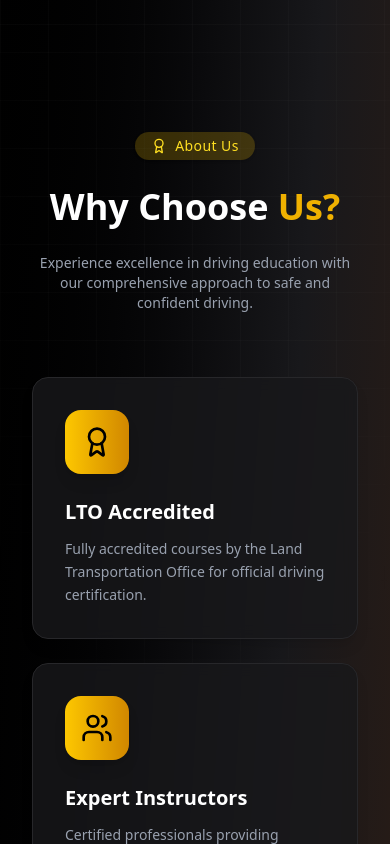
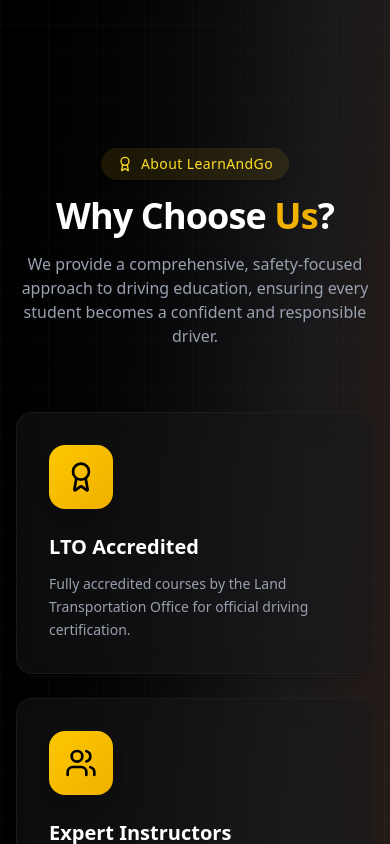
Before and after one commit to Wendel999-code/LearnAndGo, a Next.js app: page / in a window 390 px wide. Shown: the part 1020-1864 px from the top of the page. Built offline with nearby package versions, Linux system fonts and the light colour scheme; no server answers; the database is empty.

Commit message:
add sweep animation

```diff
--- a/src/app/landing/About.tsx
+++ b/src/app/landing/About.tsx
@@ -1,14 +1,14 @@
 "use client";
 
-import { Users, Award, Calendar, Shield } from "lucide-react";
-import { motion } from "framer-motion";
-import type { Variants } from "framer-motion";
+import React from "react";
+import { Users, Award, Shield } from "lucide-react";
+import { motion, Variants } from "framer-motion";
 
 const cardVariants: Variants = {
-  hidden: { opacity: 0, y: 40 },
+  hidden: { opacity: 0, x: -50 },
   visible: (i: number) => ({
     opacity: 1,
-    y: 0,
+    x: 0,
     transition: {
       delay: i * 0.15,
       duration: 0.6,
@@ -16,11 +16,33 @@ const cardVariants: Variants = {
     },
   }),
   hover: {
-    y: -8,
+    scale: 1.05,
+    y: -10,
     transition: {
       type: "spring",
       stiffness: 300,
-      damping: 20,
+      damping: 15,
+    },
+  },
+};
+
+const textContainerVariants: Variants = {
+  hidden: { opacity: 0 },
+  visible: {
+    opacity: 1,
+    transition: { staggerChildren: 0.05, delayChildren: 0.2 },
+  },
+};
+
+const textCharVariants: Variants = {
+  hidden: { opacity: 0, y: 20 },
+  visible: {
+    opacity: 1,
+    y: 0,
+    transition: {
+      type: "spring",
+      stiffness: 120,
+      damping: 12,
     },
   },
 };
@@ -38,69 +60,82 @@ function About() {
       desc: "Certified professionals providing personalized guidance throughout your learning journey.",
     },
     {
-      icon: Calendar,
-      title: "Flexible Scheduling",
-      desc: "Convenient booking system that adapts to your lifestyle and availability.",
-    },
-    {
       icon: Shield,
       title: "Safety First",
       desc: "Modern vehicles and comprehensive training with proven safety-focused methods.",
     },
   ];
 
+  const title = "Why Choose Us?";
+
   return (
-    <section id="about" className="relative min-h-screen overflow-hidden ">
-      {/* Subtle Background Grid */}
-      <div className="absolute inset-0 bg-[linear-gradient(to_right,#8080800a_1px,transparent_1px),linear-gradient(to_bottom,#8080800a_1px,transparent_1px)] bg-[size:3rem_3rem] [mask-image:radial-gradient(ellipse_60%_50%_at_50%_0%,#000_70%,transparent_110%)]" />
-
-      <div className="container mx-auto px-8 py-20 lg:py-28">
+    <section
+      id="about"
+      className="relative w-full min-h-screen overflow-hidden flex items-center justify-center"
+    >
+      <div className="container relative mx-auto px-4 sm:px-6 lg:px-8 py-24 sm:py-32">
+        <div className="absolute inset-0 bg-[linear-gradient(to_right,#8080800a_1px,transparent_1px),linear-gradient(to_bottom,#8080800a_1px,transparent_1px)] bg-[size:3rem_3rem]" />
         {/* Header */}
         <motion.div
-          initial={{ opacity: 0, y: 20 }}
-          whileInView={{ opacity: 1, y: 0 }}
-          viewport={{ once: true }}
-          transition={{ duration: 0.6 }}
-          className="text-center mb-16 space-y-6"
+          initial="hidden"
+          whileInView="visible"
+          viewport={{ once: false, amount: 0.3 }}
+          transition={{ staggerChildren: 0.2 }}
+          className="text-center mb-16 space-y-4"
         >
           <motion.div
-            initial={{ opacity: 0, y: 20 }}
-            whileInView={{ opacity: 1, y: 0 }}
-            viewport={{ once: true }}
-            transition={{ duration: 0.6, delay: 0.1 }}
-            className="inline-flex items-center gap-2 px-4 py-1 rounded-full shadow
-              bg-yellow-100 text-yellow-800
-              dark:bg-yellow-400/20 dark:text-yellow-300
-              font-medium tracking-wide"
+            variants={{
+              hidden: { opacity: 0, y: 20 },
+              visible: { opacity: 1, y: 0 },
+            }}
+            className="inline-flex items-center gap-2 px-4 py-1.5 rounded-full shadow-sm
+                       bg-yellow-100 text-yellow-800
+                       dark:bg-yellow-400/10 dark:text-yellow-300
+                       font-medium tracking-wide"
           >
             <Award className="w-4 h-4" />
-            <span className="text-sm">About Us</span>
+            <span className="text-sm">About LearnAndGo</span>
           </motion.div>
 
           <motion.h2
-            initial={{ opacity: 0, y: 20 }}
-            whileInView={{ opacity: 1, y: 0 }}
-            viewport={{ once: true }}
-            transition={{ duration: 0.6, delay: 0.2 }}
-            className="text-4xl md:text-6xl font-extrabold leading-tight text-neutral-900 dark:text-white"
+            variants={textContainerVariants}
+            className="text-4xl md:text-5xl lg:text-6xl font-extrabold tracking-tight text-neutral-900 dark:text-white"
           >
-            Why Choose <span className="text-yellow-500">Us?</span>
+            {title.split("").map((char, index) => {
+              const lower = char.toLowerCase();
+              const isUs =
+                (title[index - 1]?.toLowerCase() === " " &&
+                  lower === "u" &&
+                  title[index + 1]?.toLowerCase() === "s") ||
+                (lower === "s" && title[index - 1]?.toLowerCase() === "u");
+
+              return (
+                <motion.span
+                  key={index}
+                  variants={textCharVariants}
+                  className={`inline-block ${isUs ? "text-yellow-500" : ""}`}
+                >
+                  {char === " " ? "\u00A0" : char}
+                </motion.span>
+              );
+            })}
           </motion.h2>
 
           <motion.p
-            initial={{ opacity: 0, y: 20 }}
-            whileInView={{ opacity: 1, y: 0 }}
-            viewport={{ once: true }}
-            transition={{ duration: 0.6, delay: 0.3 }}
-            className="text-sm md:text-lg text-neutral-700 dark:text-gray-400 max-w-2xl mx-auto"
+            variants={{
+              hidden: { opacity: 0, y: 20 },
+              visible: { opacity: 1, y: 0, transition: { delay: 0.5 } },
+            }}
+            className="text-base md:text-lg text-neutral-600 dark:text-gray-400 max-w-2xl mx-auto"
           >
-            Experience excellence in driving education with our comprehensive
-            approach to safe and confident driving.
+            We provide a comprehensive, safety-focused approach to driving
+            education, ensuring every student becomes a confident and
+            responsible driver.
           </motion.p>
         </motion.div>
 
         {/* Features Grid */}
-        <div className="grid sm:grid-cols-2 gap-6 lg:gap-8 max-w-3xl mx-auto">
+        <div className="grid grid-cols-1 md:grid-cols-3 gap-6 lg:gap-8 max-w-5xl mx-auto">
           {features.map((feature, idx) => (
             <motion.div
               key={idx}
@@ -109,44 +144,58 @@ function About() {
               initial="hidden"
               whileInView="visible"
               whileHover="hover"
-              viewport={{ once: true, amount: 0.3 }}
+              viewport={{ once: false, amount: 0.5 }}
               className="group relative p-8 rounded-2xl
-                bg-white/80 dark:bg-zinc-900/80
-                backdrop-blur-sm
-                shadow-lg hover:shadow-2xl
-                border border-gray-200 dark:border-zinc-800
-                overflow-hidden
-                transition-all duration-300"
+                         bg-white/50 dark:bg-zinc-900/50
+                         backdrop-blur-lg
+                         shadow-lg
+                         border border-gray-200/50 dark:border-zinc-800/50
+                         overflow-hidden"
             >
-              {/* Hover Gradient Overlay */}
-              <div className="absolute inset-0 bg-gradient-to-br from-yellow-400/0 via-yellow-400/5 to-yellow-400/0 opacity-0 group-hover:opacity-100 transition-opacity duration-500" />
+              {/* Sweep Shine Animation */}
+              <div className="absolute inset-0 pointer-events-none overflow-hidden rounded-2xl">
+                <div className="absolute inset-0 bg-gradient-to-r from-transparent via-white/30 to-transparent animate-sweep" />
+              </div>
+
+              <style jsx>{`
+                @keyframes sweep {
+                  0% {
+                    transform: translateX(-150%);
+                  }
+                  70% {
+                    transform: translateX(150%);
+                  }
+                  100% {
+                    transform: translateX(150%);
+                  }
+                }
+                .animate-sweep {
+                  animation: sweep 4s ease-in-out infinite;
+                }
+              `}</style>
+
+              {/* Radial background glow on hover */}
+              <div className="absolute inset-0 bg-gradient-radial from-yellow-400/10 to-transparent opacity-0 group-hover:opacity-100 transition-opacity duration-500 -z-10" />
 
               {/* Icon */}
-              <motion.div
-                className="relative mb-6"
-                transition={{ duration: 0.6 }}
-              >
-                <div className="w-16 h-16 rounded-2xl bg-gradient-to-r from-yellow-400 to-yellow-600 flex items-center justify-center shadow-lg">
+              <div className="relative mb-6">
+                <div className="w-16 h-16 rounded-2xl bg-gradient-to-br from-yellow-400 to-yellow-500 flex items-center justify-center shadow-lg group-hover:scale-110 transition-transform duration-300">
                   <feature.icon className="w-8 h-8 text-black" />
                 </div>
-              </motion.div>
+              </div>
 
               {/* Content */}
               <div className="relative space-y-3">
-                <h3 className="text-xl font-bold text-neutral-900 dark:text-white group-hover:text-yellow-500 transition-colors duration-300">
+                <h3 className="text-xl font-bold text-neutral-900 dark:text-white transition-colors duration-300">
                   {feature.title}
                 </h3>
-                <p className="text-sm md:text-base text-neutral-700 dark:text-gray-400 leading-relaxed">
+                <p className="text-sm md:text-base text-neutral-600 dark:text-gray-400 leading-relaxed">
                   {feature.desc}
                 </p>
               </div>
 
               {/* Decorative Glow */}
-              <motion.div
-                className="absolute -right-8 -bottom-8 w-24 h-24 bg-gradient-to-br from-yellow-400/30 to-yellow-600/30 rounded-full blur-2xl opacity-0 group-hover:opacity-100 transition-opacity duration-500"
-                animate={{ scale: [1, 1.2, 1] }}
-                transition={{ duration: 3, repeat: Infinity }}
-              />
+              <div className="absolute -right-12 -bottom-12 w-32 h-32 bg-yellow-500/10 rounded-full blur-2xl opacity-0 group-hover:opacity-50 transition-opacity duration-500 -z-10" />
             </motion.div>
           ))}
         </div>
```
Also changed, not shown: src/app/register/success/[ref_no]/page.tsx (+38 -29 lines).
